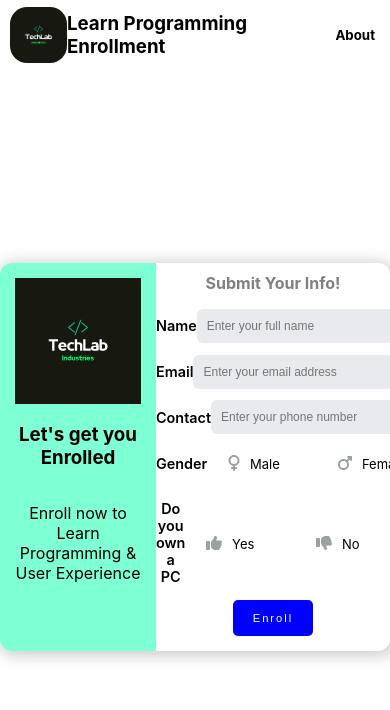
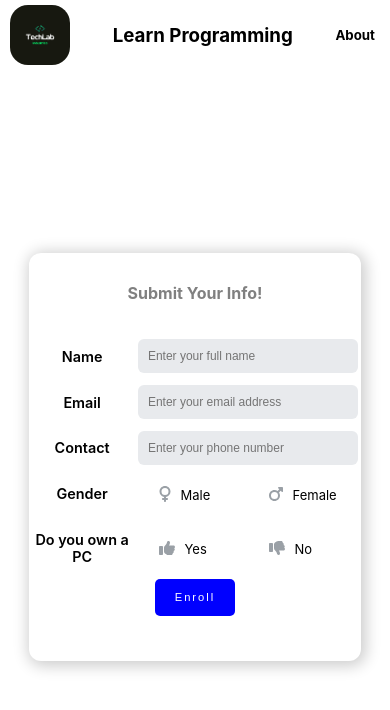
Before and after one commit to Dhannyphantom/learn-programming, a Next.js app: page / in a window 390 px wide. Shown: the top 710 px of the page. Built offline with nearby package versions, Linux system fonts and the light colour scheme.

Commit message:
Made the Card container responsive

```diff
--- a/components/Card/Card.module.css
+++ b/components/Card/Card.module.css
@@ -2,6 +2,8 @@
   display: flex;
   flex-direction: row;
   min-width: 85vw; /* TEST */
+  padding-bottom: 30px;
+  padding-top: 20px;
   background-color: white;
   box-shadow: 2px 2px 15px 3px rgba(0, 0, 0, 0.2);
   border-radius: 12px;
@@ -27,5 +29,16 @@
 
 .rightPane > h4 {
   margin: 10px;
+  margin-bottom: 30px;
   color: gray;
 }
+
+@media only screen and (max-width: 600px) {
+  .leftPane {
+    display: none;
+  }
+
+  .rightPane {
+    width: 100%;
+  }
+}
--- a/components/NavBar/NavBar.js
+++ b/components/NavBar/NavBar.js
@@ -5,7 +5,7 @@ export default function NavBar() {
   return (
     <nav className={styles.nav}>
       <Image src="/logo.png" className={styles.image} width={60} height="60" />
-      <h3>Learn Programming Enrollment</h3>
+      <h3>Learn Programming</h3>
       <h5>About</h5>
     </nav>
   );
```
